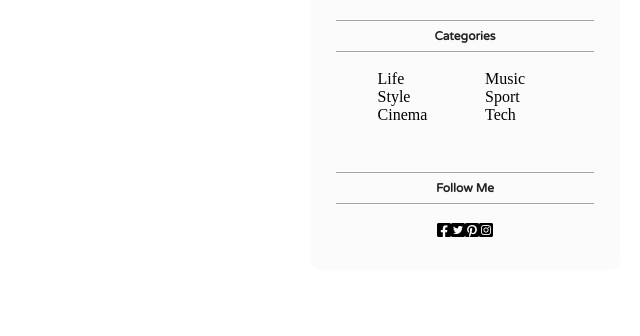
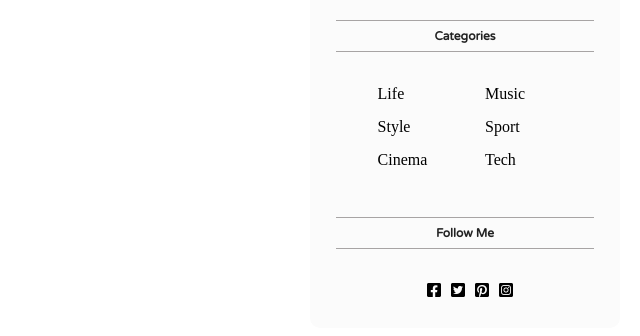
Before and after one commit to najrul04/Ilaria, a React (Create React App) app: page / in a window 1280 px wide. Shown: the part 1396-1732 px from the top of the page, without its empty margins (640-1280 px from the left). Before the commit the page ends 1686 px from the top, so only its background shows below. Built offline with nearby package versions, Linux system fonts and the light colour scheme.

Commit message:
sidebar css

```diff
--- a/src/sidebar/Sidebar.css
+++ b/src/sidebar/Sidebar.css
@@ -44,6 +44,22 @@
 .sidebarListItem{
     display: inline-block;
     width: 50%;
+    margin-top: 15px;
+    cursor: pointer;
+}
+
+.sidebarSocial{
+    margin-top: 15px;
+    width: 250px;
+    display: flex;
+    align-items: center;
+    justify-content: center;
+}
+
+.sidebarIcon{
+    font-size: 16px;
+    margin-left: 10px;
+    cursor: pointer;
 }
 
 .sidebarImage{
```
